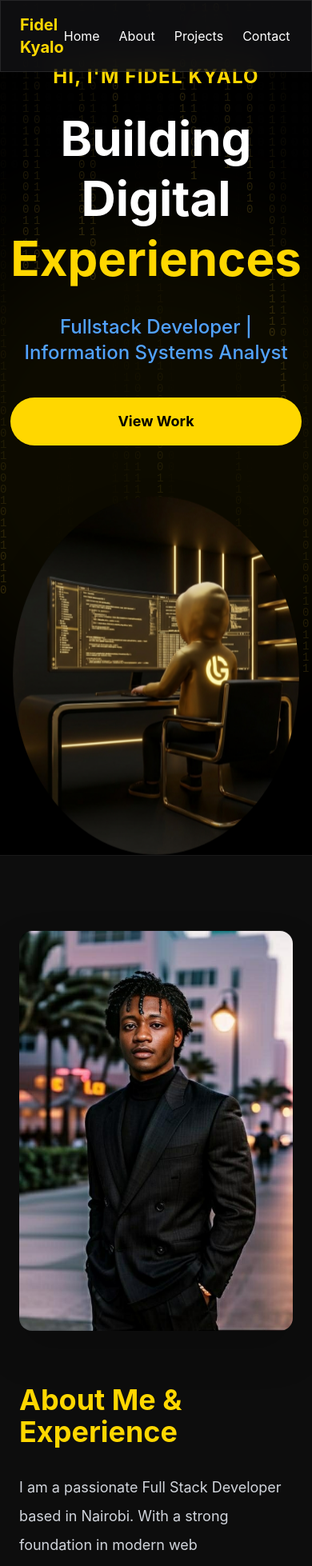
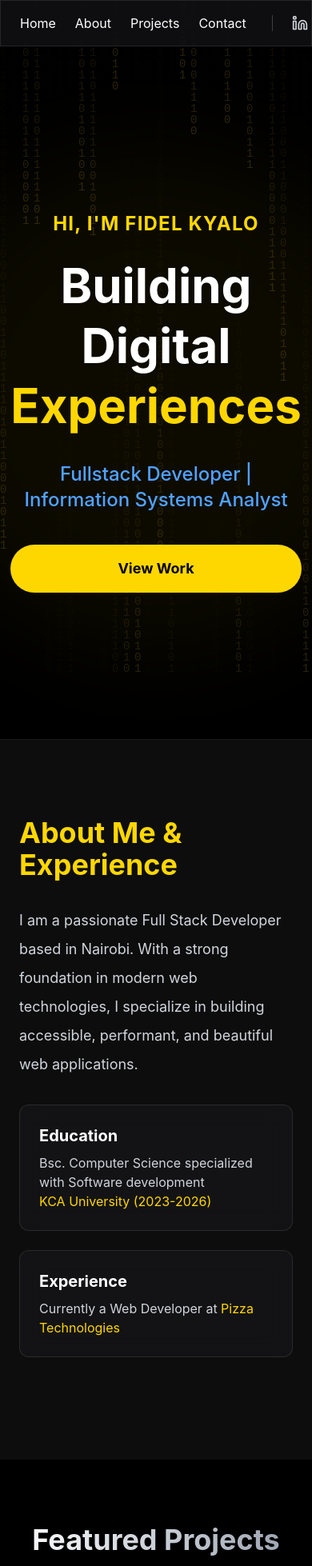
Before and after one commit to Fidelkyalo/Fidel_Portfolio, a React (Vite) app: page / in a window 390 px wide. Shown: the top 1958 px of the page at 80% size. Built offline with nearby package versions, Linux system fonts and the light colour scheme.

Commit message:
Hide navbar name and images on small screens, and cleanup duplicate email in index_standalone.html

```diff
--- a/index_standalone.html
+++ b/index_standalone.html
@@ -226,7 +226,7 @@
                 h(CodeBackground),
                 h('nav', { className: "fixed top-0 left-0 right-0 z-50 glass-card border-b border-white/10 px-6 py-4" },
                     h('div', { className: "max-w-6xl mx-auto flex justify-between items-center" }, [
-                        h('a', { href: "#home", className: "text-xl font-bold text-gold hover:text-white transition-colors" }, "Fidel Kyalo"),
+                        h('a', { href: "#home", className: "text-xl font-bold text-gold hover:text-white transition-colors hidden md:block" }, "Fidel Kyalo"),
                         h('div', { className: "flex items-center gap-8" }, [
                             h('ul', { className: "hidden md:flex gap-6" }, [
                                 h('li', null, h('a', { href: "#home", className: "hover:text-gold transition-colors" }, "Home")),
@@ -254,13 +254,13 @@
                                 )
                             ]),
                             h('div', { className: "flex-1 flex justify-center perspective-1000" },
-                                h(motion.img, { src: "./images/home.png", alt: "Developer", className: "w-full max-w-[500px] aspect-[4/5] object-cover rounded-[50%] drop-shadow-2xl animate-float", initial: { scale: 0, opacity: 0 }, animate: { scale: 1, opacity: 1 }, transition: { duration: 1.2, delay: 0.5 } })
+                                h(motion.img, { src: "./images/home.png", alt: "Developer", className: "w-full max-w-[500px] aspect-[4/5] object-cover rounded-[50%] drop-shadow-2xl animate-float hidden md:block", initial: { scale: 0, opacity: 0 }, animate: { scale: 1, opacity: 1 }, transition: { duration: 1.2, delay: 0.5 } })
                             )
                         ])
                     ),
                     h('section', { id: "about", className: "py-24 border-t border-white/5 bg-white/5 relative z-10" },
                         h('div', { className: "max-w-6xl mx-auto flex flex-col md:flex-row items-center gap-16 px-6 w-full" }, [
-                            h('div', { className: "flex-1 max-w-md" }, h('img', { src: "./images/about.jpg", alt: "About Me", className: "w-full rounded-2xl drop-shadow-2xl hover:scale-105 transition-transform duration-500 cursor-pointer object-cover" })),
+                            h('div', { className: "flex-1 max-w-md hidden md:block" }, h('img', { src: "./images/about.jpg", alt: "About Me", className: "w-full rounded-2xl drop-shadow-2xl hover:scale-105 transition-transform duration-500 cursor-pointer object-cover" })),
                             h('div', { className: "flex-1" }, [
                                 h('h2', { className: "text-4xl font-bold mb-8 text-gold" }, "About Me & Experience"),
                                 h('p', { className: "text-gray-300 mb-8 leading-loose text-lg" }, "I am a passionate Full Stack Developer based in Nairobi. Specializing in building accessible, performant, and beautiful web applications with modern technologies."),
--- a/src/App.jsx
+++ b/src/App.jsx
@@ -29,7 +29,7 @@ function App() {
       {/* Navbar Placeholder - just for navigation context */}
       <nav className="fixed top-0 left-0 right-0 z-50 glass-card border-b border-white/10 px-6 py-4">
         <div className="max-w-6xl mx-auto flex justify-between items-center">
-          <a href="#home" className="text-xl font-bold text-gold cursor-pointer hover:text-white transition-colors">Fidel Kyalo</a>
+          <a href="#home" className="text-xl font-bold text-gold cursor-pointer hover:text-white transition-colors hidden md:block">Fidel Kyalo</a>
           <div className="flex items-center gap-8">
             <ul className="flex gap-6">
               <li><a href="#home" className="hover:text-gold transition-colors">Home</a></li>
@@ -96,7 +96,7 @@ function App() {
               </motion.div>
             </div>
 
-            <div className="flex-1 flex justify-center perspective-1000">
+            <div className="flex-1 flex justify-center perspective-1000 hidden md:flex">
               <motion.img
                 src="images/home.png"
                 alt="Developer"
@@ -114,7 +114,7 @@ function App() {
         {/* About Section (Moved Before Projects) */}
         <section id="about" className="py-24 flex flex-col md:flex-row items-center justify-center gap-12 px-6 border-t border-white/5 bg-white/5 relative z-10">
           <div className="max-w-6xl mx-auto flex flex-col md:flex-row items-center gap-16 w-full">
-            <div className="flex-1 max-w-md groupPerspective">
+            <div className="flex-1 max-w-md groupPerspective hidden md:block">
               <img
                 src="images/about.jpg"
                 alt="About Me"
```
